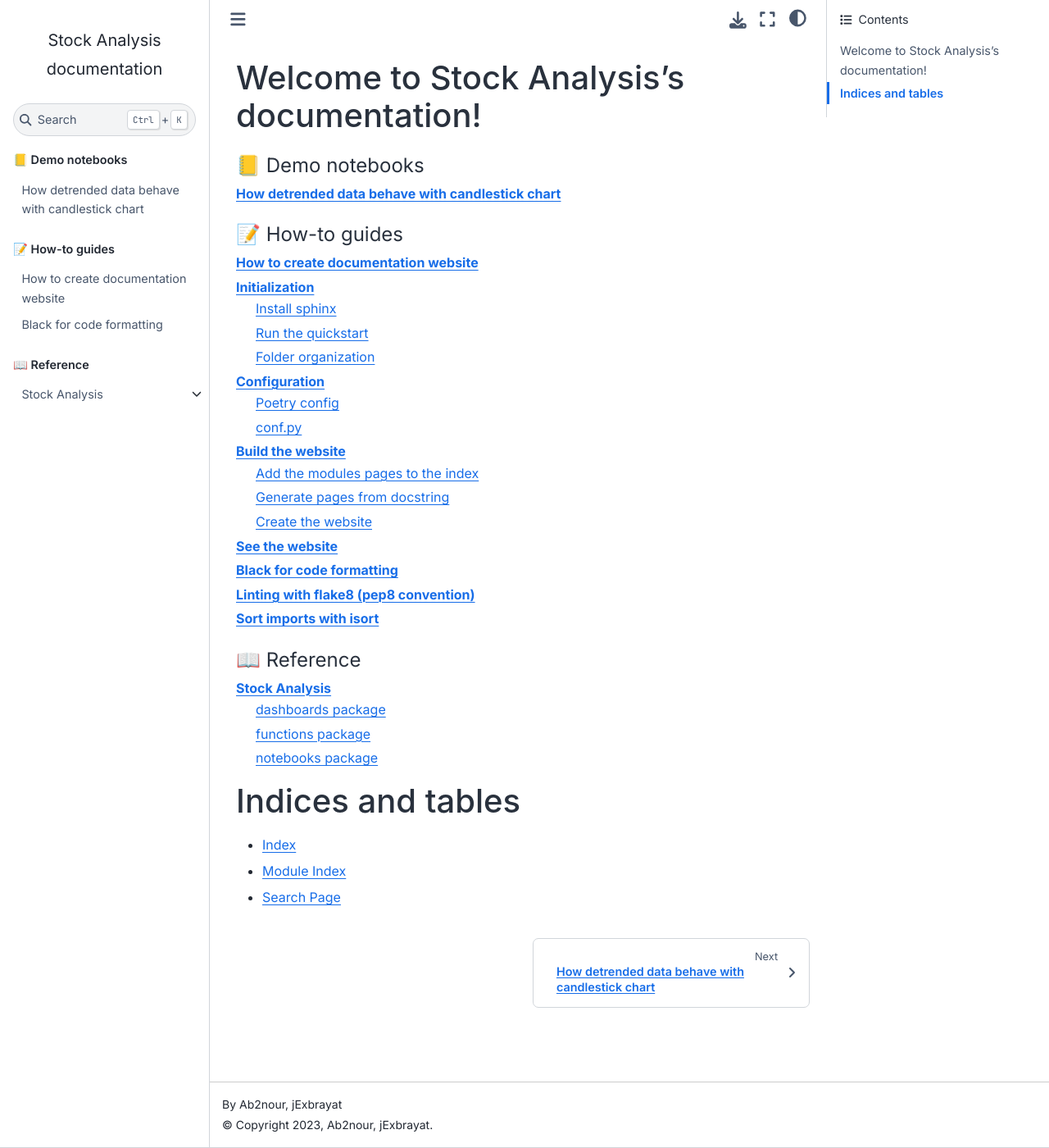
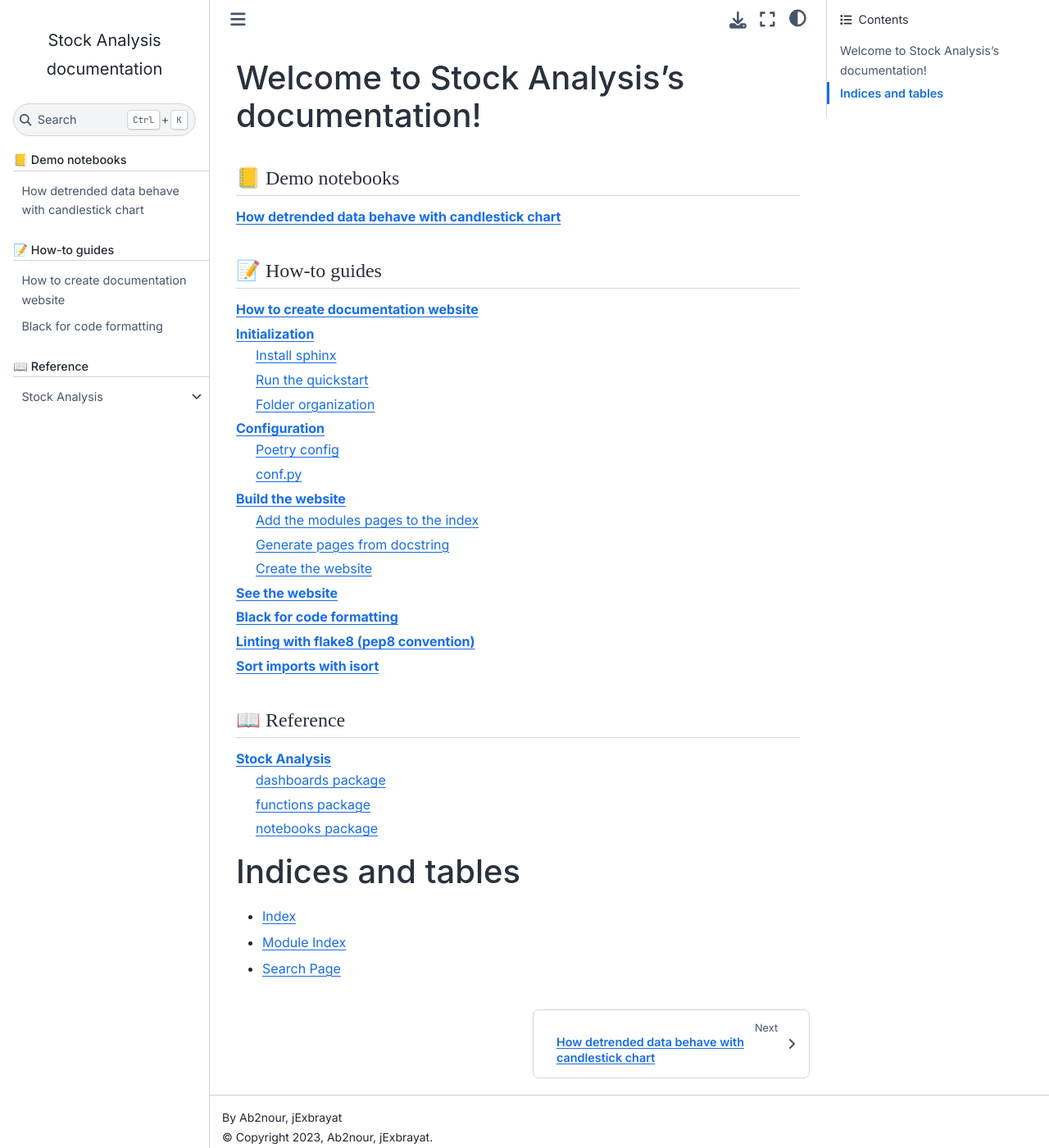
Before and after one commit to Ab2nour/stock-analysis, a Sphinx documentation site: the page built from docs/source/index.rst, in a window 1280 px wide and 1400 px high. Shown: the whole window at 82% size. Built offline with Sphinx 7.4.7 and the Sphinx Book theme 1.1.4, drawn with Linux system fonts in a browser that asks for light colours; some web fonts are replaced; pages that are not in the unit, such as notebooks, are missing from menus.

Commit message:
docs: improve custom css

```diff
--- a/docs/source/_static/custom.css
+++ b/docs/source/_static/custom.css
@@ -1,4 +1,4 @@
-@import url('https://fonts.googleapis.com/css2?family=Fira+Sans+Condensed:wght@300;400&family=Inter:wght@400;600;700;900&family=JetBrains+Mono:ital@0;1&display=swap');
+@import url('https://fonts.googleapis.com/css2?family=Fira+Sans+Condensed:wght@300;400&family=Inter:wght@400;500;600;700;900&family=JetBrains+Mono:ital@0;1&display=swap');
 
 pre,
 code,
@@ -132,3 +132,16 @@
 .toctree-wrapper .toctree-l1>a {
     font-weight: bold;
 }
+
+.toctree-wrapper.compound p:first-child {
+  font-family: Fira Sans Condensed;
+  border-bottom: 1px solid var(--pst-color-border);
+  margin-top: 32px;
+  margin-bottom: 12px;
+}
+
+/* Table of contents (left) */
+nav.bd-links p.bd-links__title, nav.bd-links p.caption {
+  border-bottom: 1px solid var(--pst-color-border);
+  font-weight: 500;
+}
```
